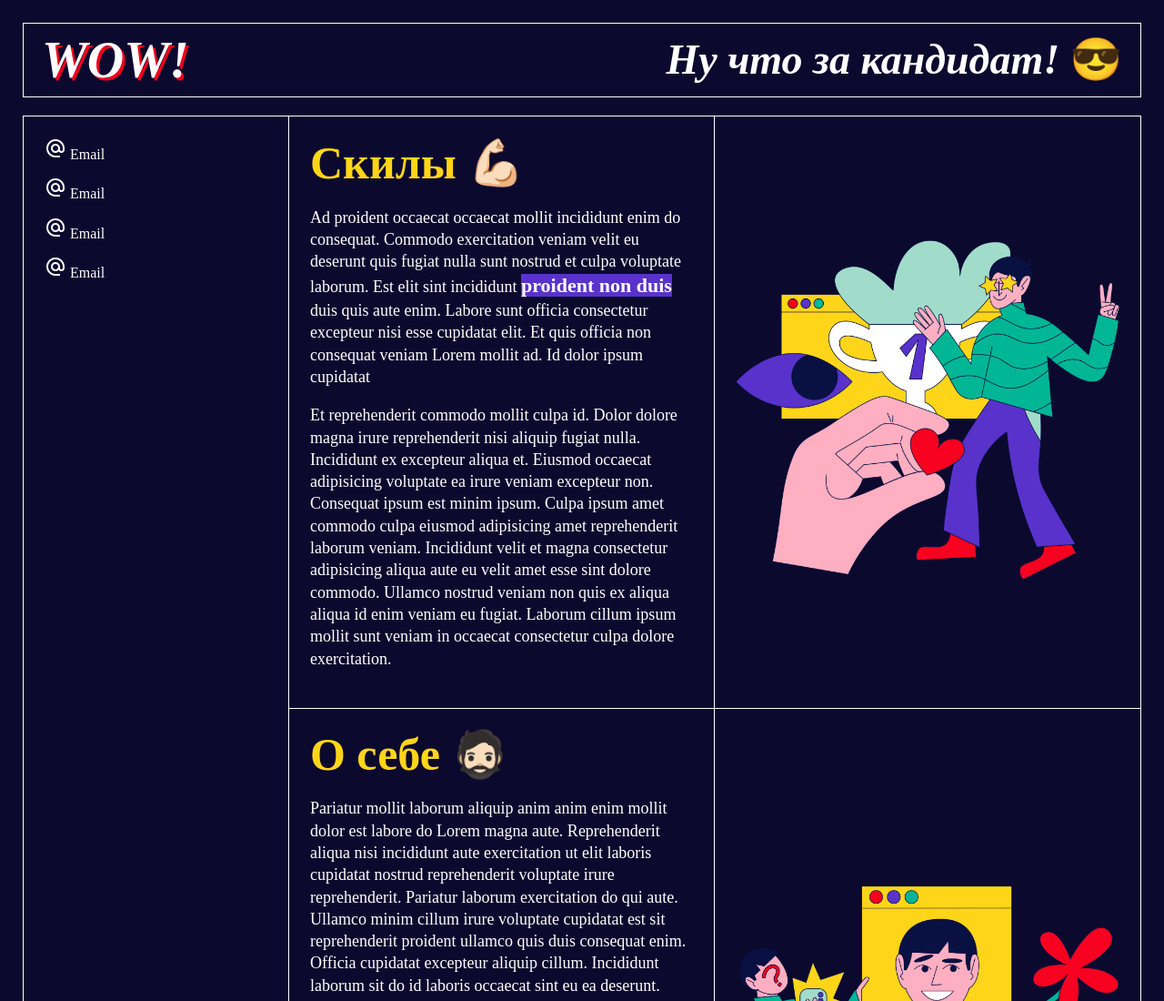
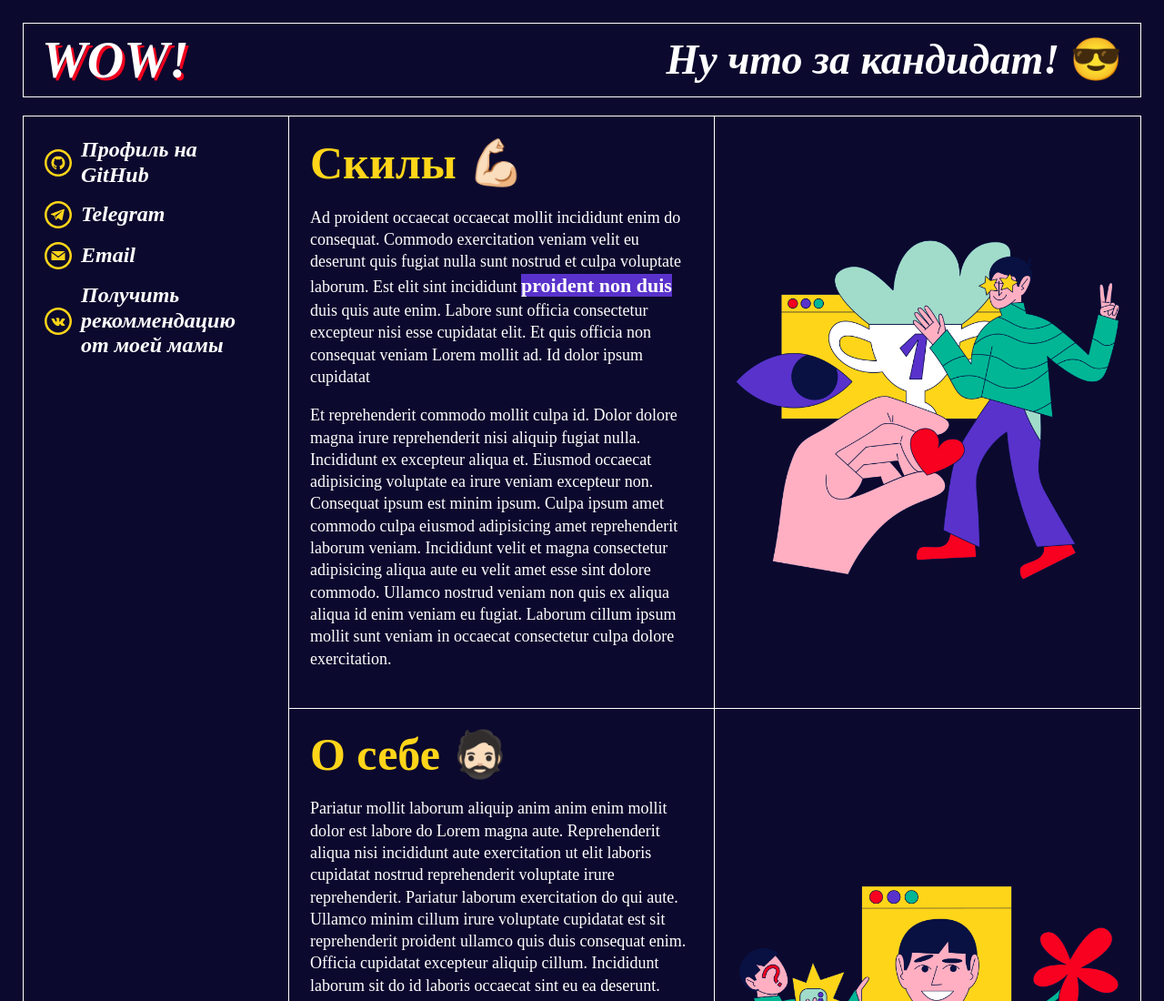
Before and after one commit to Comediant24/creative-test-frontend, a plain HTML site: page index.html in a window 1280 px wide. Shown: the top 1100 px of the page at 91% size. Drawn offline with Linux system fonts and the light colour scheme.

Commit message:
feat: оформить блок sidebar
создать стили
наполнить контентом

```diff
--- a/blocks/link/link.css
+++ b/blocks/link/link.css
@@ -1,4 +1,12 @@
 .link {
   text-decoration: none;
-  color: white;
+  color: inherit;
 }
+
+.link__title {
+  color: inherit;
+}
+
+.link:visited {
+  color: inherit;
+}
--- a/blocks/navigation/navigation.css
+++ b/blocks/navigation/navigation.css
@@ -5,4 +5,59 @@
   display: flex;
   flex-direction: column;
   gap: 15px;
+  top: 15px;
+  position: sticky;
 }
+
+.navigation__link {
+  display: flex;
+  font-size: 24px;
+  gap: 10px;
+  font-weight: bold;
+  font-style: italic;
+  align-items: center;
+}
+
+.navigation__link:hover {
+  opacity: 0.8;
+}
+.navigation__link-icons {
+  width: 30px;
+  height: 30px;
+  background-color: #ffd519;
+  flex-shrink: 0;
+}
+
+.navigation__link-icons_git {
+  -webkit-mask: url(../../images/github.svg) no-repeat center;
+  mask: url(../../images/github.svg) no-repeat center;
+  -webkit-mask-size: contain;
+  mask-size: contain;
+}
+
+.navigation__link-icons_email {
+  -webkit-mask: url(../../images/email.svg) no-repeat center;
+  mask: url(../../images/email.svg) no-repeat center;
+  -webkit-mask-size: contain;
+  mask-size: contain;
+}
+
+.navigation__link-icons_vk {
+  -webkit-mask: url(../../images/vk.svg) no-repeat center;
+  mask: url(../../images/vk.svg) no-repeat center;
+  -webkit-mask-size: contain;
+  mask-size: contain;
+}
+
+.navigation__link-icons_telega {
+  -webkit-mask: url(../../images/telegram.svg) no-repeat center;
+  mask: url(../../images/telegram.svg) no-repeat center;
+  -webkit-mask-size: contain;
+  mask-size: contain;
+}
+
+@media screen and (max-width: 1200px) {
+  .navigation__link-icons {
+    background-color: #5932cb;
+  }
+}
--- a/blocks/sidebar/sidebar.css
+++ b/blocks/sidebar/sidebar.css
@@ -1,5 +1,10 @@
 .sidebar {
   min-width: 250px;
+}
+
+.sidebar__nav {
+  height: 100%;
+  color: white;
 }
 
 @media screen and (max-width: 1200px) {
@@ -12,6 +17,7 @@
     visibility: hidden;
     opacity: 0;
     transition: visibility 0.3s linear, opacity 0.3s linear;
+    clip-path: inset(0px);
   }
 
   .sidebar_show {
@@ -21,14 +27,16 @@
   }
 
   .sidebar__nav {
-    background-color: greenyellow;
-    width: 250px;
+    background-color: #ffd519;
+    color: #5932cb;
+    width: 300px;
     z-index: 2;
     position: absolute;
     top: 0;
     left: -250px;
-    height: 100%;
     transition: left 0.3s linear;
+    padding: 15px;
+    box-sizing: border-box;
   }
 
   .sidebar__nav_show {
@@ -36,7 +44,8 @@
   }
 
   .sidebar__hover {
-    background-color: green;
+    background-color: black;
+    opacity: 0.5;
     position: absolute;
     top: 0;
     left: 0;
--- a/index.css
+++ b/index.css
@@ -1,11 +1,11 @@
 @import url(./vendor/normalize.css);
 @import url(./blocks/root/root.css);
 @import url(./blocks/page/page.css);
+@import url(./blocks/link/link.css);
 @import url(./blocks/header/header.css);
 @import url(./blocks/main/main.css);
 @import url(./blocks/section/section.css);
 @import url(./blocks/sidebar/sidebar.css);
 @import url(./blocks/navigation/navigation.css);
-@import url(./blocks/link/link.css);
 @import url(./blocks/resume/resume.css);
 @import url(./blocks/present/present.css);
--- a/index.html
+++ b/index.html
@@ -37,40 +37,58 @@
           </div>
         </div>
       </header>
-      <main class="main">
+      <main class="main" id="main">
         <section class="section section_sidebar sidebar">
           <nav class="sidebar__nav navigation">
             <ul class="navigation__list">
               <li class="navigation__item">
-                <a href="#" class="navigation__link link">
-                  <span class="material-icons link__icons">
-                    alternate_email
-                  </span>
-                  <span class="link-title">Email</span>
+                <a
+                  href="https://github.com/Comediant24"
+                  target="_blank"
+                  class="navigation__link link"
+                >
+                  <span
+                    class="navigation__link-icons navigation__link-icons_git"
+                  ></span>
+                  <span class="link__title">Профиль на GitHub</span>
                 </a>
               </li>
               <li class="navigation__item">
-                <a href="#" class="navigation__link link">
-                  <span class="material-icons link__icons">
-                    alternate_email
-                  </span>
-                  <span class="link-title">Email</span>
+                <a
+                  href="tg://resolve?domain=Comediant24"
+                  target="_blank"
+                  class="navigation__link link"
+                >
+                  <span
+                    class="navigation__link-icons navigation__link-icons_telega"
+                  ></span>
+                  <span class="link__title">Telegram</span>
                 </a>
               </li>
               <li class="navigation__item">
-                <a href="#" class="navigation__link link">
-                  <span class="material-icons link__icons">
-                    alternate_email
-                  </span>
-                  <span class="link-title">Email</span>
+                <a
+                  href="mailto: bairamykov@gmail.com"
+                  class="navigation__link link"
+                >
+                  <span
+                    alt="лого контакта"
+                    class="navigation__link-icons navigation__link-icons_email"
+                  ></span>
+                  <span class="link__title">Email</span>
                 </a>
               </li>
               <li class="navigation__item">
-                <a href="#" class="navigation__link link">
-                  <span class="material-icons link__icons">
-                    alternate_email
-                  </span>
-                  <span class="link-title">Email</span>
+                <a
+                  href="https://vk.com/id15941919"
+                  target="_blank"
+                  class="navigation__link link"
+                >
+                  <span
+                    class="navigation__link-icons navigation__link-icons_vk"
+                  ></span>
+                  <span class="link__title"
+                    >Получить рекоммендацию от моей мамы</span
+                  >
                 </a>
               </li>
             </ul>
```
Also changed, not shown: images/email.svg (added), images/github.svg (added), images/telegram.svg (added), images/vk.svg (added).
